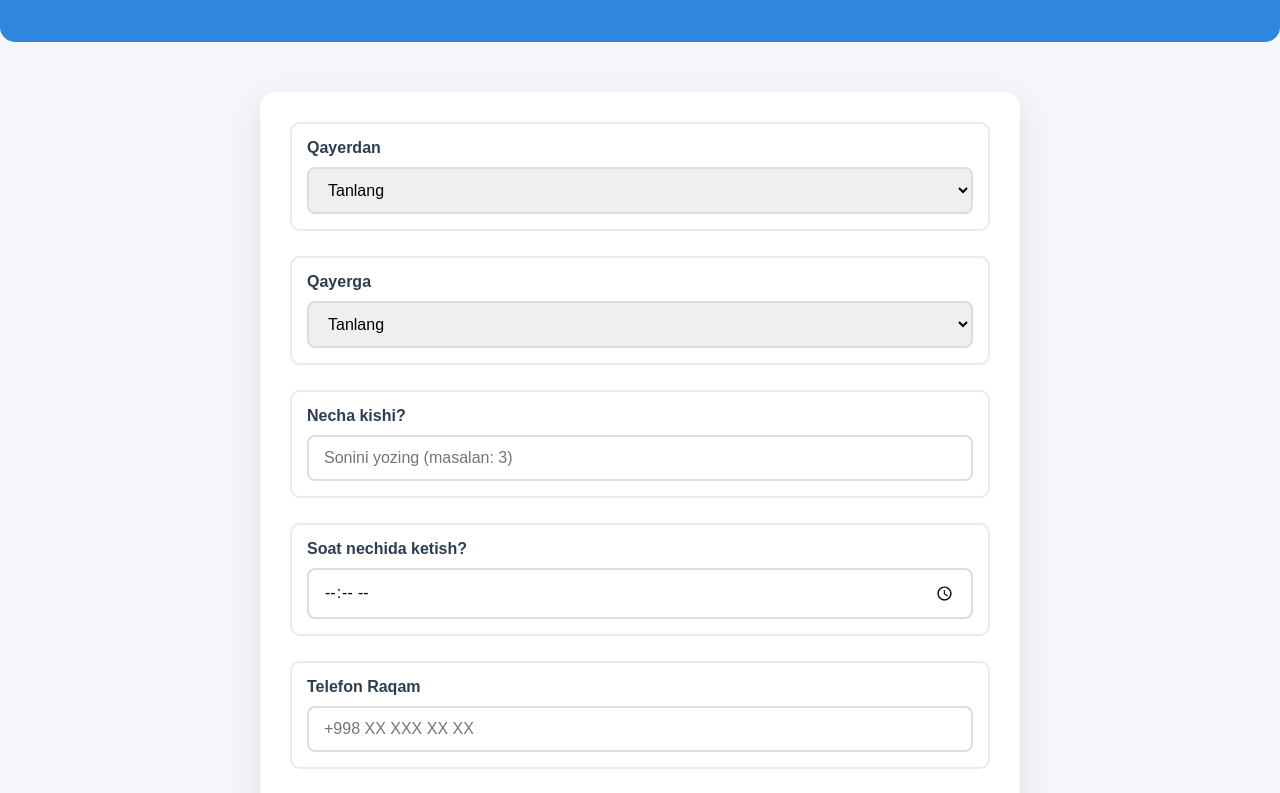
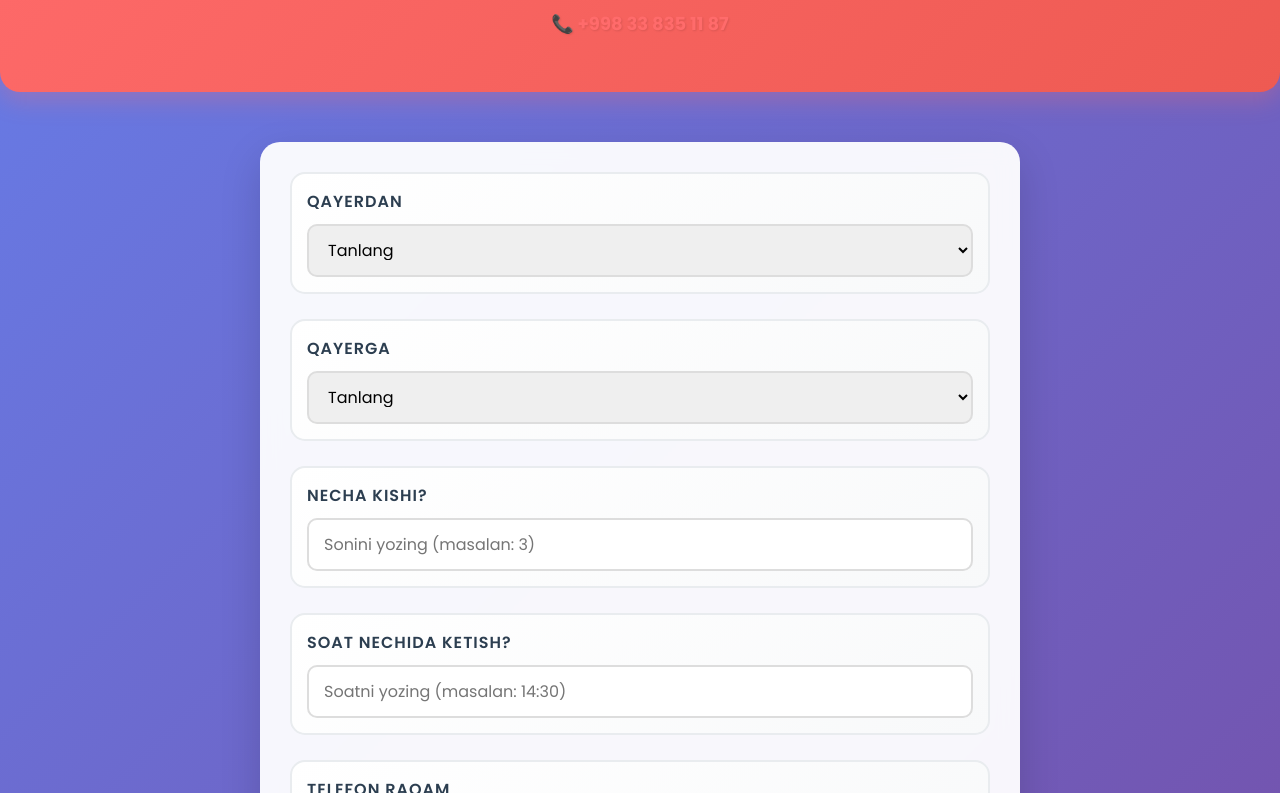
Before and after one commit to aasqaraliyev6-wq/fargona-taksi, a plain HTML site: page index.html in a window 1280 px wide. Shown: the part 193-986 px from the top of the page. Drawn offline with Linux system fonts and the light colour scheme.

Commit message:
Update index.html

```diff
--- a/index.html
+++ b/index.html
@@ -4,24 +4,28 @@
     <meta charset="UTF-8">
     <meta name="viewport" content="width=device-width, initial-scale=1.0">
     <title>Farg'ona-Shohimardon Taksi</title>
+    <link href="https://fonts.googleapis.com/css2?family=Poppins:wght@300;400;600;700&display=swap" rel="stylesheet">
     <style>
-        * { margin: 0; padding: 0; box-sizing: border-box; font-family: Arial, sans-serif; }
-        body { background: #f5f6fa; color: #333; min-height: 100vh; }
+        * { margin: 0; padding: 0; box-sizing: border-box; font-family: 'Poppins', sans-serif; }
+        body { background: linear-gradient(135deg, #667eea 0%, #764ba2 100%); color: #333; min-height: 100vh; }
         .container { max-width: 800px; margin: 0 auto; padding: 20px; }
-        header { background: #2E86DE; color: white; padding: 25px 0; text-align: center; border-radius: 0 0 15px 15px; }
-        .logo { font-size: 2rem; margin-bottom: 10px; }
-        .booking-form { background: white; padding: 30px; border-radius: 15px; margin: 30px 0; box-shadow: 0 10px 30px rgba(0,0,0,0.1); }
-        .form-group { margin-bottom: 25px; padding: 15px; border: 2px solid #e9ecef; border-radius: 10px; }
-        .form-group label { display: block; margin-bottom: 10px; font-weight: bold; color: #2c3e50; font-size: 16px; }
-        select, input { width: 100%; padding: 12px 15px; border: 2px solid #ddd; border-radius: 8px; font-size: 16px; }
-        .btn { background: #2E86DE; color: white; padding: 15px; border: none; border-radius: 8px; width: 100%; cursor: pointer; font-size: 18px; font-weight: bold; margin-top: 10px; }
-        .btn:hover { background: #1a6fc6; }
-        .location-btn { background: #10AC84; color: white; border: none; padding: 15px; border-radius: 8px; width: 100%; cursor: pointer; font-size: 16px; font-weight: bold; margin-top: 10px; }
-        .location-btn:hover { background: #0D8C6B; }
-        footer { text-align: center; margin-top: 40px; color: #666; padding: 20px; }
-        .location-status { background: #fff3cd; color: #856404; padding: 10px; border-radius: 5px; margin: 10px 0; display: none; }
-        .success { background: #d4edda; color: #155724; padding: 15px; border-radius: 8px; margin: 15px 0; display: none; }
-        .contact-number { font-size: 18px; font-weight: bold; color: #2E86DE; margin: 10px 0; }
+        header { background: linear-gradient(135deg, #ff6b6b 0%, #ee5a52 100%); color: white; padding: 25px 0; text-align: center; border-radius: 0 0 20px 20px; box-shadow: 0 8px 25px rgba(255, 107, 107, 0.3); }
+        .logo { font-size: 2.5rem; margin-bottom: 10px; font-weight: 700; text-shadow: 2px 2px 4px rgba(0,0,0,0.2); }
+        .booking-form { background: rgba(255, 255, 255, 0.95); padding: 30px; border-radius: 20px; margin: 30px 0; box-shadow: 0 15px 40px rgba(0,0,0,0.15); backdrop-filter: blur(10px); }
+        .form-group { margin-bottom: 25px; padding: 15px; border: 2px solid #e9ecef; border-radius: 15px; background: linear-gradient(145deg, #ffffff, #f8f9fa); transition: all 0.3s ease; }
+        .form-group:hover { border-color: #ff6b6b; box-shadow: 0 5px 15px rgba(255, 107, 107, 0.2); }
+        .form-group label { display: block; margin-bottom: 10px; font-weight: 600; color: #2c3e50; font-size: 16px; text-transform: uppercase; letter-spacing: 1px; }
+        select, input { width: 100%; padding: 12px 15px; border: 2px solid #ddd; border-radius: 10px; font-size: 16px; font-family: 'Poppins', sans-serif; transition: border-color 0.3s ease; }
+        select:focus, input:focus { outline: none; border-color: #ff6b6b; box-shadow: 0 0 10px rgba(255, 107, 107, 0.2); }
+        .btn { background: linear-gradient(135deg, #ff6b6b 0%, #ee5a52 100%); color: white; padding: 15px; border: none; border-radius: 10px; width: 100%; cursor: pointer; font-size: 18px; font-weight: 600; margin-top: 10px; text-transform: uppercase; letter-spacing: 1px; transition: transform 0.3s ease; }
+        .btn:hover { transform: translateY(-2px); box-shadow: 0 8px 20px rgba(255, 107, 107, 0.3); }
+        .location-btn { background: linear-gradient(135deg, #10ac84 0%, #0d8c6b 100%); color: white; border: none; padding: 15px; border-radius: 10px; width: 100%; cursor: pointer; font-size: 16px; font-weight: 600; margin-top: 10px; text-transform: uppercase; letter-spacing: 1px; transition: transform 0.3s ease; }
+        .location-btn:hover { transform: translateY(-2px); box-shadow: 0 8px 20px rgba(16, 172, 132, 0.3); }
+        footer { text-align: center; margin-top: 40px; color: #fff; padding: 20px; background: rgba(0,0,0,0.1); border-radius: 15px; }
+        .location-status { background: linear-gradient(135deg, #fff3cd 0%, #ffeaa7 100%); color: #856404; padding: 10px; border-radius: 10px; margin: 10px 0; display: none; font-weight: 500; }
+        .success { background: linear-gradient(135deg, #d4edda 0%, #a8e6cf 100%); color: #155724; padding: 15px; border-radius: 10px; margin: 15px 0; display: none; font-weight: 600; text-align: center; }
+        .contact-number { font-size: 18px; font-weight: 700; color: #ff6b6b; margin: 10px 0; text-shadow: 1px 1px 2px rgba(0,0,0,0.1); }
+        h1 { font-weight: 700; font-size: 2rem; margin-bottom: 5px; text-shadow: 2px 2px 4px rgba(0,0,0,0.2); }
     </style>
 </head>
 <body>
@@ -29,7 +33,7 @@
         <div class="container">
             <div class="logo">🚗</div>
             <h1>Farg'ona-Shohimardon Taksi</h1>
-            <p>Farg'ona, Shohimardon, Toshloq va Marg'ilon o'rtasida tez va ishonchli taksi xizmati</p>
+            <p>Farg'ona viloyati barcha tumanlari va shaharlari o'rtasida tez va ishonchli taksi xizmati</p>
             <div class="contact-number">📞 +998 33 835 11 87</div>
         </div>
     </header>
@@ -39,10 +43,26 @@
                 <label>Qayerdan</label>
                 <select id="pickup">
                     <option value="">Tanlang</option>
-                    <option value="Farg'ona">Farg'ona</option>
+                    <option value="Farg'ona shahri">Farg'ona shahri</option>
                     <option value="Shohimardon">Shohimardon</option>
                     <option value="Toshloq">Toshloq</option>
                     <option value="Marg'ilon">Marg'ilon</option>
+                    <option value="Oltiariq tumani">Oltiariq tumani</option>
+                    <option value="Qo'shtepa tumani">Qo'shtepa tumani</option>
+                    <option value="Buvayda tumani">Buvayda tumani</option>
+                    <option value="Yozevon tumani">Yozevon tumani</option>
+                    <option value="Furqat tumani">Furqat tumani</option>
+                    <option value="Besharik tumani">Besharik tumani</option>
+                    <option value="O'zbekiston tumani">O'zbekiston tumani</option>
+                    <option value="Farg'ona tumani">Farg'ona tumani</option>
+                    <option value="Kuva tumani">Kuva tumani</option>
+                    <option value="Uchqo'prik tumani">Uchqo'prik tumani</option>
+                    <option value="Rishton tumani">Rishton tumani</option>
+                    <option value="Suv tumani">Suv tumani</option>
+                    <option value="Bog'dod tumani">Bog'dod tumani</option>
+                    <option value="Dang'ara tumani">Dang'ara tumani</option>
+                    <option value="Quvasoy">Quvasoy</option>
+                    <option value="Qo'qon shahri">Qo'qon shahri</option>
                 </select>
             </div>
 
@@ -50,10 +70,26 @@
                 <label>Qayerga</label>
                 <select id="destination">
                     <option value="">Tanlang</option>
-                    <option value="Farg'ona">Farg'ona</option>
+                    <option value="Farg'ona shahri">Farg'ona shahri</option>
                     <option value="Shohimardon">Shohimardon</option>
                     <option value="Toshloq">Toshloq</option>
                     <option value="Marg'ilon">Marg'ilon</option>
+                    <option value="Oltiariq tumani">Oltiariq tumani</option>
+                    <option value="Qo'shtepa tumani">Qo'shtepa tumani</option>
+                    <option value="Buvayda tumani">Buvayda tumani</option>
+                    <option value="Yozevon tumani">Yozevon tumani</option>
+                    <option value="Furqat tumani">Furqat tumani</option>
+                    <option value="Besharik tumani">Besharik tumani</option>
+                    <option value="O'zbekiston tumani">O'zbekiston tumani</option>
+                    <option value="Farg'ona tumani">Farg'ona tumani</option>
+                    <option value="Kuva tumani">Kuva tumani</option>
+                    <option value="Uchqo'prik tumani">Uchqo'prik tumani</option>
+                    <option value="Rishton tumani">Rishton tumani</option>
+                    <option value="Suv tumani">Suv tumani</option>
+                    <option value="Bog'dod tumani">Bog'dod tumani</option>
+                    <option value="Dang'ara tumani">Dang'ara tumani</option>
+                    <option value="Quvasoy">Quvasoy</option>
+                    <option value="Qo'qon shahri">Qo'qon shahri</option>
                 </select>
             </div>
 
@@ -64,7 +100,7 @@
 
             <div class="form-group">
                 <label>Soat nechida ketish?</label>
-                <input type="time" id="departureTime" placeholder="Vaqtni tanlang (masalan: 14:30)" required>
+                <input type="text" id="departureTime" placeholder="Soatni yozing (masalan: 14:30)" required>
             </div>
 
             <div class="form-group">
@@ -106,7 +142,7 @@
                         };
                         document.getElementById('locationStatus').style.display = 'block';
                         document.getElementById('locationStatus').innerHTML = '✅ Lokatsiya muvaffaqiyatli olindi!';
-                        document.getElementById('locationStatus').style.background = '#d4edda';
+                        document.getElementById('locationStatus').style.background = 'linear-gradient(135deg, #d4edda 0%, #a8e6cf 100%)';
                         document.getElementById('locationStatus').style.color = '#155724';
                     },
                     function(error) {
@@ -186,19 +222,19 @@
                 alert('❌ Internet aloqasi muammosi. Qaytadan urinib ko\'ring: ' + error.message);
             });
         }
-        // Avtomatik to'ldirish (faqat Farg'ona-Shohimardon uchun, boshqalari uchun qo'lda tanlang)
+        // Avtomatik to'ldirish (faqat Farg'ona shahri-Shohimardon uchun, boshqalari uchun qo'lda tanlang)
         document.getElementById('pickup').addEventListener('change', function() {
-            if(this.value === 'Farg\'ona') {
+            if(this.value === 'Farg\'ona shahri') {
                 document.getElementById('destination').value = 'Shohimardon';
             } else if(this.value === 'Shohimardon') {
-                document.getElementById('destination').value = 'Farg\'ona';
+                document.getElementById('destination').value = 'Farg\'ona shahri';
             }
         });
         document.getElementById('destination').addEventListener('change', function() {
-            if(this.value === 'Farg\'ona') {
+            if(this.value === 'Farg\'ona shahri') {
                 document.getElementById('pickup').value = 'Shohimardon';
             } else if(this.value === 'Shohimardon') {
-                document.getElementById('pickup').value = 'Farg\'ona';
+                document.getElementById('pickup').value = 'Farg\'ona shahri';
             }
         });
     </script>
```
